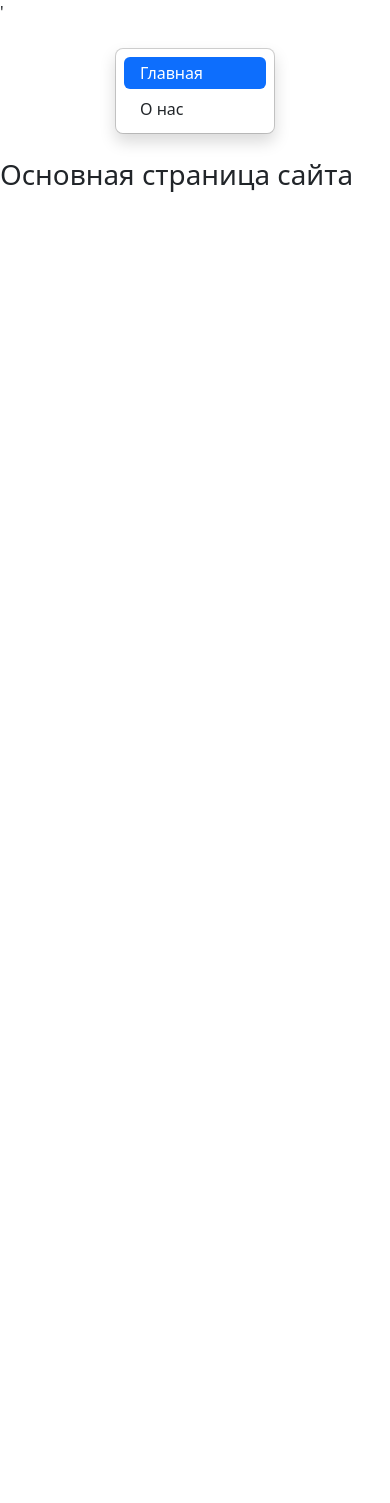
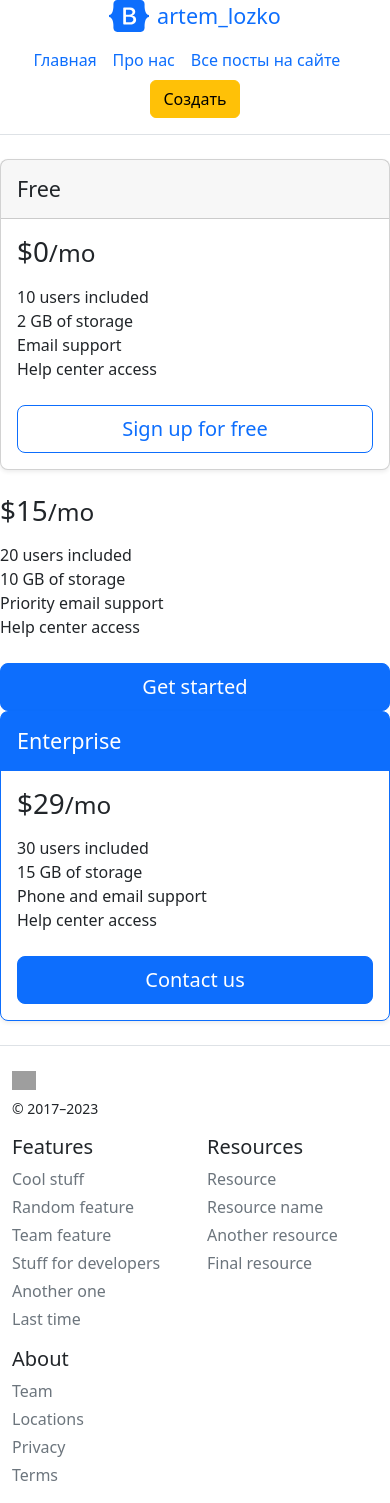
Before and after one commit to swoosh1k/rabotaem, a Flask app: page / in a window 390 px wide. Before the commit the page ends 192 px from the top, so only its background shows below. Run offline with Flask 3, Linux system fonts and the light colour scheme; grey boxes are pictures that could not be loaded.

Commit message:
site on Flask and SQLbaze in it

```diff
--- a/16 dz pdf , flask.py
+++ /dev/null
@@ -1,29 +0,0 @@
-from flask import Flask, render_template,url_for
-
-app = Flask(__name__)
-
-
-@app.route('/home')
-@app.route('/')
-def index():
-    return render_template('index.html')   #С помощью render template у нас файл     будет скаться в index.html, который мы создали ранее
-
-
-@app.route('/about')
-def about():
-    return render_template('about.html')
-
-
-
-@app.route('/user/<string:name>/<int:id>')
-def user(name, id):
-    return f'User page: {name} - {str(id)}'
-
-
-@app.route('/user2/<string:name>')
-def user2(name):
-    return f'User: {name}'
-
-
-if __name__ == '__main__':
-    app.run(debug = True)
--- /dev/null
+++ b/app.py
@@ -0,0 +1,57 @@
+from flask import Flask, render_template, url_for, request, redirect
+from flask_sqlalchemy import SQLAlchemy
+from datetime import datetime
+
+app = Flask(__name__)
+app.config['SQLALCHEMY_DATABASE_URI'] ='sqlite:///blog.db'
+app.config['SQLALCHEMY_TRACK_MODIFICATION'] = False
+db = SQLAlchemy(app)
+class Article(db.Model):
+    id = db.Column(db.Integer, primary_key = True)
+    title = db.Column(db.String(100), nullable=False)
+    intro = db.Column(db.String(300), nullable=False)
+    text = db.Column(db.Text, nullable=False)
+    date = db.Column(db.DateTime, default=datetime.utcnow)
+    def __repr__(self):
+        return '<Article %r' % self.id
+@app.route('/home')
+@app.route('/')
+def index():
+    return render_template('index.html')   #С помощью render template у нас файл     будет скаться в index.html, который мы создали ранее
+
+
+
+@app.route('/about')
+def about():
+    return render_template('about.html')
+
+@app.route('/posts')
+def posts():
+    articles = Article.query.order_by(Article.date.desc()).all()
+    return render_template('posts.html', articles=articles)
+
+
+@app.route('/posts/<int:id>')
+def posts_detail(id):
+    article = Article.query.get(id)
+    return render_template('posts_detail.html', article=article)
+
+@app.route('/create-article', methods = ["POST", "GET"])
+def create_article():
+    if request.method == "POST":
+        title = request.form['title']
+        intro = request.form['intro']
+        text = request.form['text']
+        article = Article(title=title, intro=intro, text = text)
+
+        try:
+            db.session.add(article)
+            db.session.commit()
+            return redirect('/posts')
+        except:
+            return 'При добавлении статьи произошла ошибка'
+    else:
+        return render_template('create-article.html')
+
+if __name__ == '__main__':
+    app.run(debug = True)
--- a/templates/index.html
+++ b/templates/index.html
@@ -1,10 +1,57 @@
-{% extends 'ourebase.html' %}
+{% extends  'ourebase.html' %}
 
 
 {% block title %}
 Главная страница
 {% endblock %}
 
+
 {% block body %}
-<h1>Основная страница сайта </h1>
+<div class="container"></div>
+<div class="col">
+        <div class="card mb-4 rounded-3 shadow-sm">
+          <div class="card-header py-3">
+            <h4 class="my-0 fw-normal">Free</h4>
+          </div>
+          <div class="card-body">
+            <h1 class="card-title pricing-card-title">$0<small class="text-body-secondary fw-light">/mo</small></h1>
+            <ul class="list-unstyled mt-3 mb-4">
+              <li>10 users included</li>
+              <li>2 GB of storage</li>
+              <li>Email support</li>
+              <li>Help center access</li>
+            </ul>
+            <button type="button" class="w-100 btn btn-lg btn-outline-primary">Sign up for free</button>
+          </div>
+        </div>
+      </div>
+<div class="card-body">
+            <h1 class="card-title pricing-card-title">$15<small class="text-body-secondary fw-light">/mo</small></h1>
+            <ul class="list-unstyled mt-3 mb-4">
+              <li>20 users included</li>
+              <li>10 GB of storage</li>
+              <li>Priority email support</li>
+              <li>Help center access</li>
+            </ul>
+            <button type="button" class="w-100 btn btn-lg btn-primary">Get started</button>
+          </div>
+<div class="col">
+        <div class="card mb-4 rounded-3 shadow-sm border-primary">
+          <div class="card-header py-3 text-bg-primary border-primary">
+            <h4 class="my-0 fw-normal">Enterprise</h4>
+          </div>
+          <div class="card-body">
+            <h1 class="card-title pricing-card-title">$29<small class="text-body-secondary fw-light">/mo</small></h1>
+            <ul class="list-unstyled mt-3 mb-4">
+              <li>30 users included</li>
+              <li>15 GB of storage</li>
+              <li>Phone and email support</li>
+              <li>Help center access</li>
+            </ul>
+            <button type="button" class="w-100 btn btn-lg btn-primary">Contact us</button>
+          </div>
+        </div>
+      </div>
+    <div>
+</div>
 {% endblock %}
--- a/templates/ourebase.html
+++ b/templates/ourebase.html
@@ -1,18 +1,65 @@
-<!DOCTYPE html>
+<!doctype html>
 <html lang="en">
 <head>
-    <meta charset="UTF-8">'
-    <link rel="stylesheet" href = {{url_for('static',filename='css/main.css')}}>
+    <meta charset="UTF-8">
+    <meta name="viewport"
+          content="width=1, user-scalable=no, initial-scale=1.0, maximum-scale=1.0, minimum-scale=1.0">
+    <meta http-equiv="X-UA-Compatible" content="ie=edge">
+    <link rel="sylesheet " href="{{url_for('static', filename='css/main.css')}}">
+    <link rel="stylesheet" href="https://cdn.jsdelivr.net/npm/bootstrap@5.2.3/dist/css/bootstrap.min.css">
     <title>{% block title %}{% endblock %}</title>
-    <link rel="stylesheet" href = 'https://cdn.jsdelivr.net/npm/bootstrap@5.2.3/dist/css/bootstrap.min.css'>
 </head>
 <body>
-    <div class="d-flex flex-column flex-md-row p-4 gap-4 py-md-5 align-items-center justify-content-center">
-  <ul class="dropdown-menu position-static d-grid gap-1 p-2 rounded-3 mx-0 shadow w-220px" data-bs-theme="light">
-    <li><a class="dropdown-item rounded-2 active" href="/">Главная</a></li>
-    <li><a class="dropdown-item rounded-2" href="/about">О нас</a></li>
-  </ul>
-</div>
+    <div class="d-flex flex-column flex-md-row align-items-center pb-3 mb-4 border-bottom">
+      <a href="/" class="d-flex align-items-center link-body-emphasis text-decoration-none">
+        <svg xmlns="http://www.w3.org/2000/svg" width="40" height="32" class="me-2" viewBox="0 0 118 94" role="img"><title>Bootstrap</title><path fill-rule="evenodd" clip-rule="evenodd" d="M24.509 0c-6.733 0-11.715 5.893-11.492 12.284.214 6.14-.064 14.092-2.066 20.577C8.943 39.365 5.547 43.485 0 44.014v5.972c5.547.529 8.943 4.649 10.951 11.153 2.002 6.485 2.28 14.437 2.066 20.577C12.794 88.106 17.776 94 24.51 94H93.5c6.733 0 11.714-5.893 11.491-12.284-.214-6.14.064-14.092 2.066-20.577 2.009-6.504 5.396-10.624 10.943-11.153v-5.972c-5.547-.529-8.934-4.649-10.943-11.153-2.002-6.484-2.28-14.437-2.066-20.577C105.214 5.894 100.233 0 93.5 0H24.508zM80 57.863C80 66.663 73.436 72 62.543 72H44a2 2 0 01-2-2V24a2 2 0 012-2h18.437c9.083 0 15.044 4.92 15.044 12.474 0 5.302-4.01 10.049-9.119 10.88v.277C75.317 46.394 80 51.21 80 57.863zM60.521 28.34H49.948v14.934h8.905c6.884 0 10.68-2.772 10.68-7.727 0-4.643-3.264-7.207-9.012-7.207zM49.948 49.2v16.458H60.91c7.167 0 10.964-2.876 10.964-8.281 0-5.406-3.903-8.178-11.425-8.178H49.948z" fill="currentColor"></path></svg>
+        <span class="fs-4">artem_lozko</span>
+      </a>
+      <nav class="d-inline-flex mt-2 mt-md-0 ms-md-auto">
+        <a class="me-3 py-2 link-body-emphasis text-decoration-none" href="/">Главная</a>
+        <a class="me-3 py-2 link-body-emphasis text-decoration-none" href="/about">Про нас</a>
+          <a class="me-3 py-2 link-body-emphasis text-decoration-none" href="/posts">Все посты на сайте</a>
+      </nav>
+        <a class = "btn btn-warning" href="/create-article">Создать</a>
+    </div>
     {% block body %}{% endblock %}
+
+    <footer class="container pt-4 my-md-5 pt-md-5 border-top">
+    <div class="row">
+      <div class="col-12 col-md">
+        <img class="mb-2" src="/docs/5.3/assets/brand/bootstrap-logo.svg" alt="" width="24" height="19">
+        <small class="d-block mb-3 text-body-secondary">© 2017–2023</small>
+      </div>
+      <div class="col-6 col-md">
+        <h5>Features</h5>
+        <ul class="list-unstyled text-small">
+          <li class="mb-1"><a class="link-secondary text-decoration-none" href="#">Cool stuff</a></li>
+          <li class="mb-1"><a class="link-secondary text-decoration-none" href="#">Random feature</a></li>
+          <li class="mb-1"><a class="link-secondary text-decoration-none" href="#">Team feature</a></li>
+          <li class="mb-1"><a class="link-secondary text-decoration-none" href="#">Stuff for developers</a></li>
+          <li class="mb-1"><a class="link-secondary text-decoration-none" href="#">Another one</a></li>
+          <li class="mb-1"><a class="link-secondary text-decoration-none" href="#">Last time</a></li>
+        </ul>
+      </div>
+      <div class="col-6 col-md">
+        <h5>Resources</h5>
+        <ul class="list-unstyled text-small">
+          <li class="mb-1"><a class="link-secondary text-decoration-none" href="#">Resource</a></li>
+          <li class="mb-1"><a class="link-secondary text-decoration-none" href="#">Resource name</a></li>
+          <li class="mb-1"><a class="link-secondary text-decoration-none" href="#">Another resource</a></li>
+          <li class="mb-1"><a class="link-secondary text-decoration-none" href="#">Final resource</a></li>
+        </ul>
+      </div>
+      <div class="col-6 col-md">
+        <h5>About</h5>
+        <ul class="list-unstyled text-small">
+          <li class="mb-1"><a class="link-secondary text-decoration-none" href="#">Team</a></li>
+          <li class="mb-1"><a class="link-secondary text-decoration-none" href="#">Locations</a></li>
+          <li class="mb-1"><a class="link-secondary text-decoration-none" href="#">Privacy</a></li>
+          <li class="mb-1"><a class="link-secondary text-decoration-none" href="#">Terms</a></li>
+        </ul>
+      </div>
+    </div>
+  </footer>
 </body>
 </html>
```
Also changed, not shown: templates/about.html (+9 -2 lines), templates/create-article.html (added, +19 -0 lines), templates/posts.html (added, +21 -0 lines), templates/posts_detail.html (added, +16 -0 lines).
